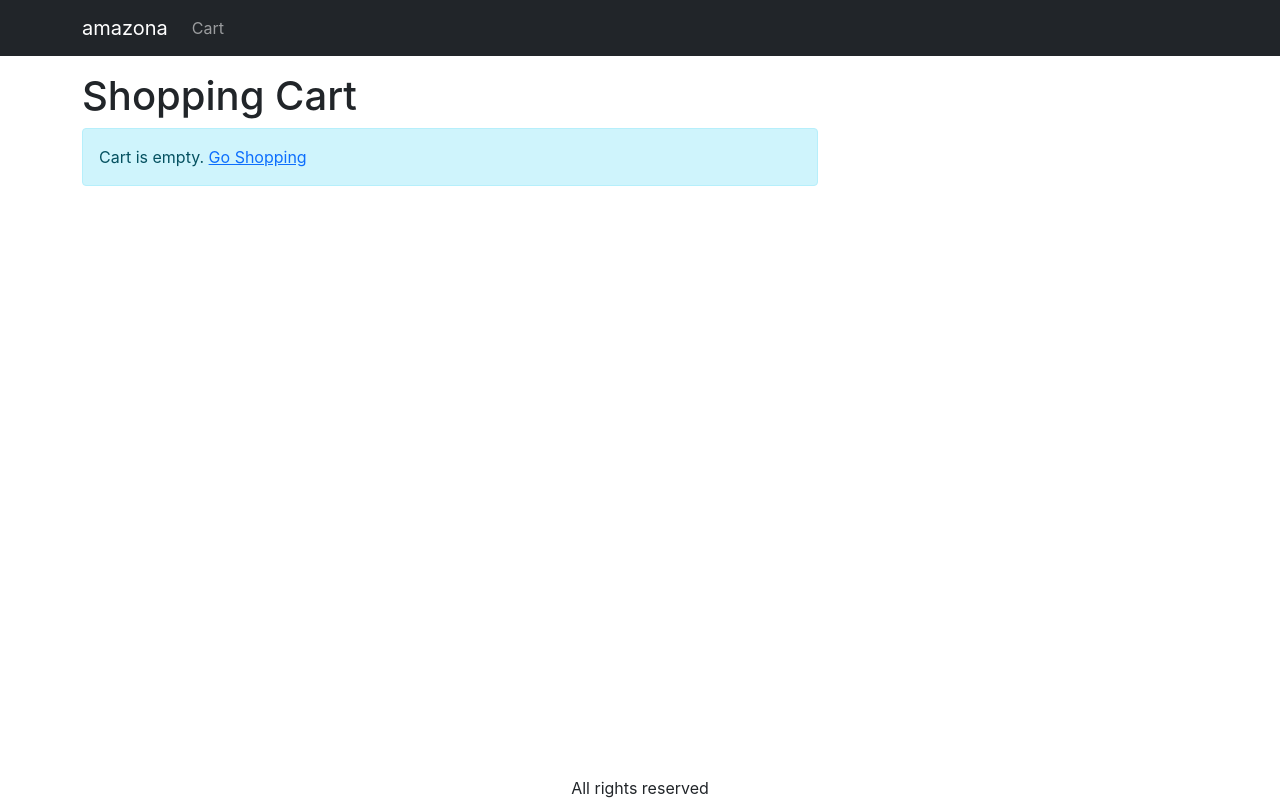
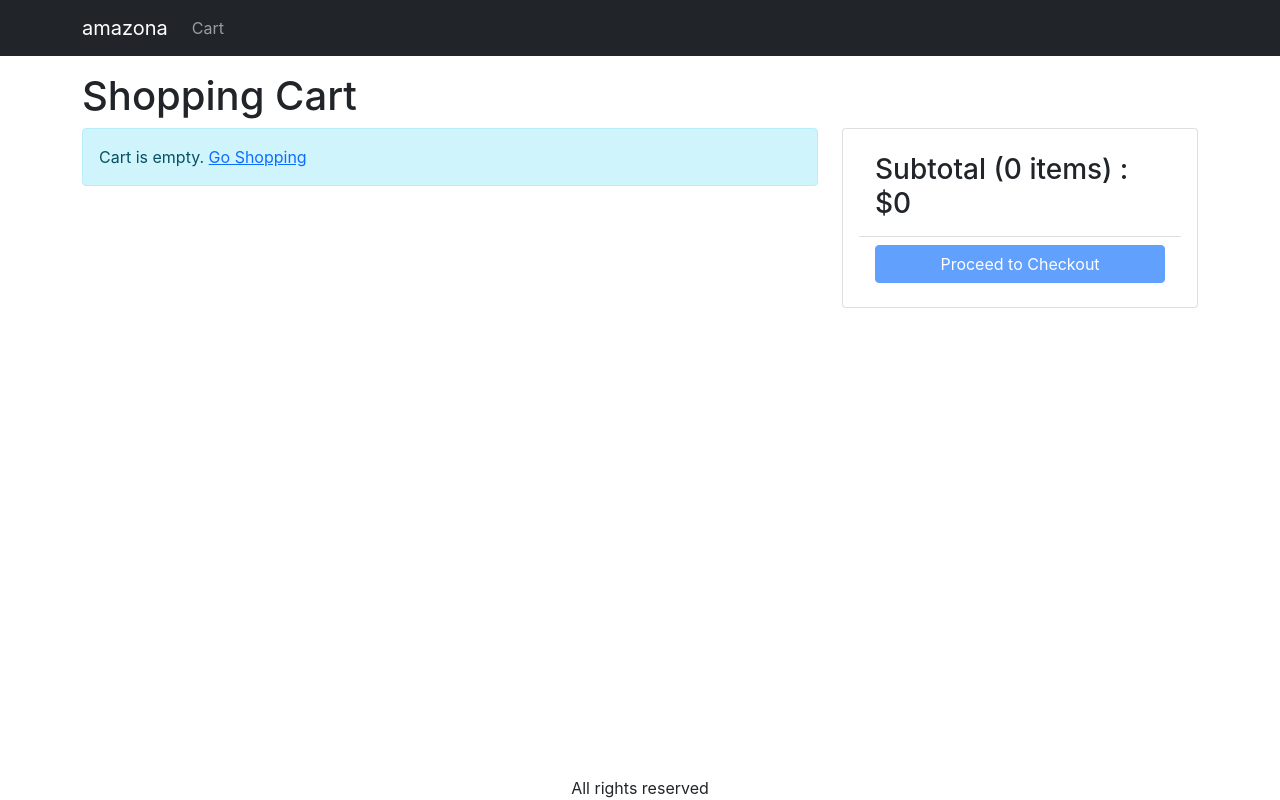
Before and after one commit to dr-ehle/mern-amazona, a React (Create React App) app in the folder frontend/: page /cart in a window 1280 px wide. Built offline with nearby package versions, Linux system fonts and the light colour scheme.

Commit message:
Update CartScreen to include subtotal and proceed to checkout sections

```diff
--- a/frontend/src/screens/CartScreen.js
+++ b/frontend/src/screens/CartScreen.js
@@ -7,6 +7,7 @@
 import ListGroup from 'react-bootstrap/ListGroup';
 import { Link } from 'react-router-dom';
 import Button from 'react-bootstrap/Button';
+import Card from 'react-bootstrap/Card';
 
 export default function CartScreen() {
   const { state, dispatch: ctxDispatch } = useContext(Store);
@@ -63,7 +64,32 @@
             </ListGroup>
           )}
         </Col>
-        <Col md={4}></Col>
+        <Col md={4}>
+          <Card>
+            <Card.Body>
+              <ListGroup variant="flush">
+                <ListGroup.Item>
+                  <h3>
+                    Subtotal ({cartItems.reduce((a, c) => a + c.quantity, 0)}{' '}
+                    items) : $
+                    {cartItems.reduce((a, c) => a + c.price * c.quantity, 0)}
+                  </h3>
+                </ListGroup.Item>
+                <ListGroup.Item>
+                  <div className="d-grid">
+                    <Button
+                      type="button"
+                      variant="primary"
+                      disabled={cartItems.length === 0}
+                    >
+                      Proceed to Checkout
+                    </Button>
+                  </div>
+                </ListGroup.Item>
+              </ListGroup>
+            </Card.Body>
+          </Card>
+        </Col>
       </Row>
     </div>
   );
```
